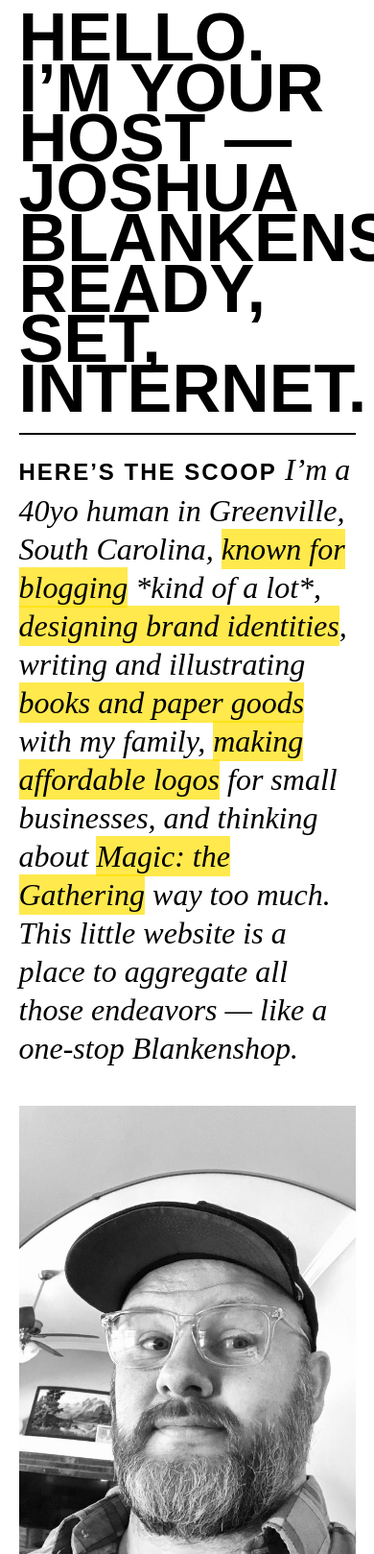
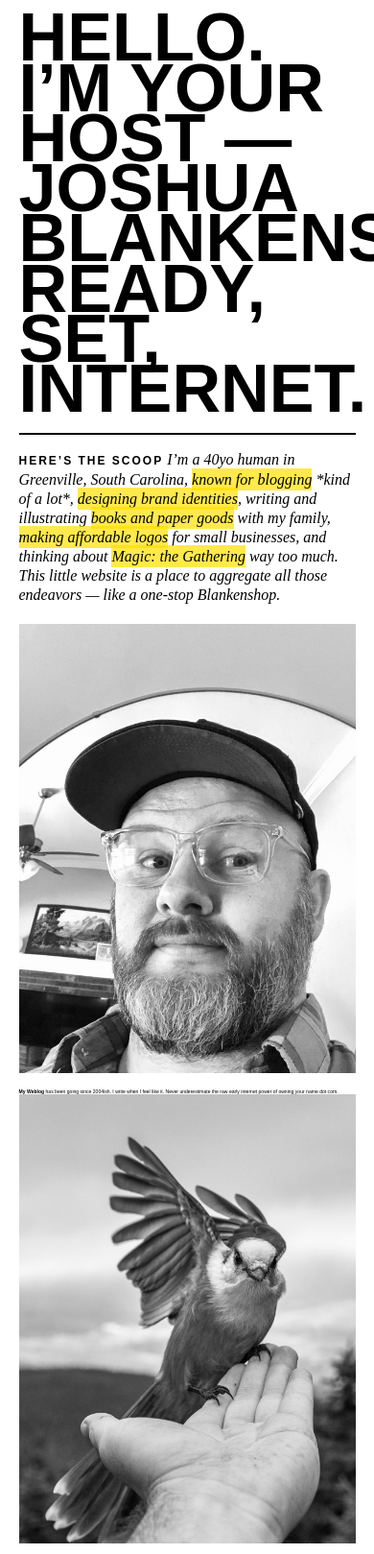
Before and after one commit to blankenship/xyz, a PHP site: page / in a window 390 px wide; the page is wider, and only the part inside the window is pictured. Shown: the part 101-1720 px from the top of that part at 96% size. Run offline with PHP 8.4, Linux system fonts and the light colour scheme; some libraries are stand-ins or nearby versions; some web fonts are replaced.

Commit message:
Update style.css

```diff
--- a/style.css
+++ b/style.css
@@ -277,12 +277,12 @@ website: 	http://blankenship.studio
 	  	}
 
 		h2 {
-			font: 400 italic 2rem/2.5rem freight-text-pro, serif;
-			margin-bottom: 2.5rem;
+			font: 400 italic 1rem/1.25rem freight-text-pro, serif;
+			margin-bottom: 1.25rem;
 		}
 
 		h2 strong {
-			font: 700 1.5rem/2.5rem "futura-pt-bold", sans-serif;
+			font: 700 .75rem/1.25rem "futura-pt-bold", sans-serif;
 		}
 
 		}
```
